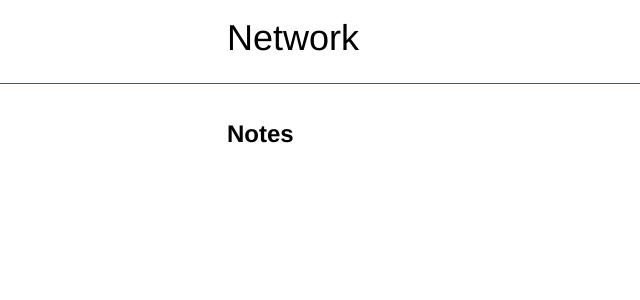
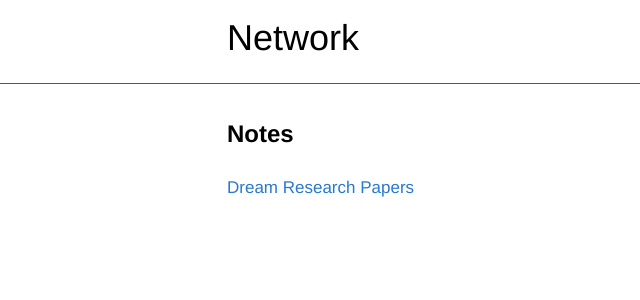
Before and after one commit to networkf/network.github.io, a Jekyll site: the page built from notes.md, in a window 1280 px wide. Shown: the top 300 px of the page, without its empty margins (48-688 px from the left). Built offline with Jekyll 4.4.1, drawn with Linux system fonts in a browser that asks for light colours; some web fonts are replaced; our own code applies the rules of GitHub Pages for plain Markdown files; the repository's description, which GitHub fills in, is left out.

Commit message:
Update notes.md

```diff
--- a/notes.md
+++ b/notes.md
@@ -8,3 +8,6 @@ layout: default
 
 <b><font size="5">Notes</font></b>
 <br>
+
+[Dream Research Papers](/dreamresearchpapers)
+<br>
```
